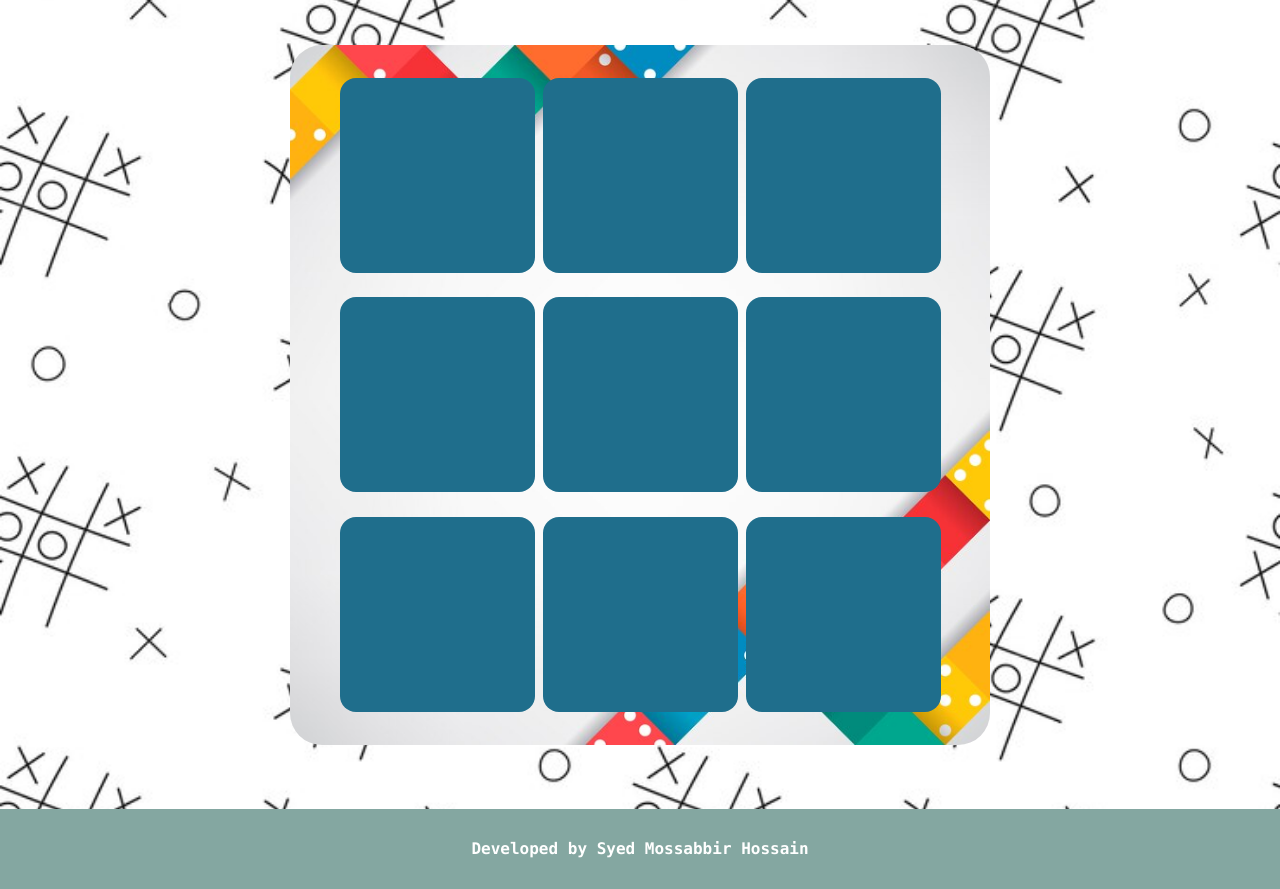
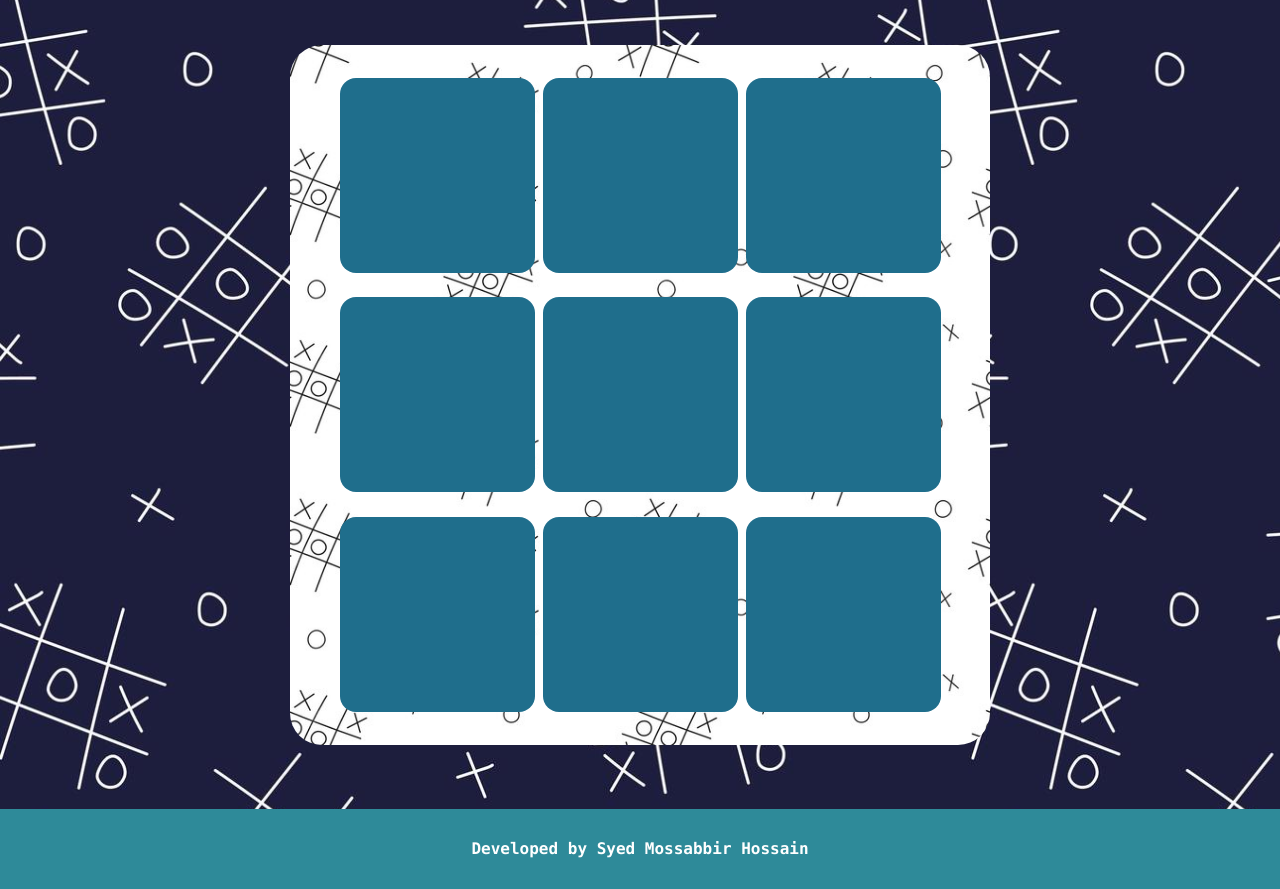
Before and after one commit to mossabbircse20/JavaScript_Project_2, a plain HTML site: page index.html in a window 1280 px wide. Shown: the part 83-972 px from the top of the page. Drawn offline with nearby package versions, Linux system fonts and the light colour scheme; a web font is replaced by a local one.

Commit message:
Bg img change and Game UI color Change

```diff
--- a/index.html
+++ b/index.html
@@ -26,13 +26,13 @@
     </script>
     </style>
 </head>
-<body class="bg-[url(./assets/tic_tac_toe_bg.png)] text-black bg-cover font-sck">
+<body class="bg-[url(./assets/circle_triangle_bg_2.png)] text-black bg-contain font-sck">
     <header>
         <h1 class="flex justify-center items-center font-bold text-center bg-[#0E2954] text-white text-[1.5rem] h-20 md:text-[2rem] xl:text-[2.5rem]"><i class="fa-solid fa-circle-notch fa-rotate-90 text-[1.5rem] md:text-[2rem] xl:text-[2.5rem]"></i>ircle - Tri<i class="fa-solid fa-play fa-rotate-270 text-[1.5rem] md:text-[2rem] xl:text-[2.5rem]"></i>ngle - Game</h1>
     </header>
 
     <main class="flex-col justify-items-center content-center">
-        <div class="game-board bg-[url(./assets/game_board.png)] flex flex-wrap justify-center items-center bg-cover border-none rounded-[2rem] h-[350px] w-[350px]  md:h-[500px] md:w-[500px] xl:h-[700px] xl:w-[700px] mt-[3rem]">
+        <div class="game-board bg-[url(./assets/circle_triangle_bg.png)] flex flex-wrap justify-center items-center bg-cover border-none rounded-[2rem] h-[350px] w-[350px]  md:h-[500px] md:w-[500px] xl:h-[700px] xl:w-[700px] mt-[3rem]">
             <div class="box flex flex-wrap gap-2 justify-center items-center h-[300px] w-[300px] md:h-[450px] md:w-[450px] xl:h-[650px] xl:w-[650px]">
                 <button id="button" class="h-[80px] w-[80px] bg-[#1F6E8C] rounded-[1rem] md:h-[130px] md:w-[130px] xl:h-[195px] xl:w-[195px]"></button>
                 <button id="button" class="h-[80px] w-[80px] bg-[#1F6E8C] rounded-[1rem] md:h-[130px] md:w-[130px] xl:h-[195px] xl:w-[195px]"></button>
@@ -47,7 +47,7 @@
         </div>
     </main>
 
-    <footer class="bg-[#84A7A1] flex-col justify-items-center content-center h-[5rem] text-[1rem] font-mono mt-[4rem] text-white font-bold">
+    <footer class="bg-[#2E8A99] flex-col justify-items-center content-center h-[5rem] text-[1rem] font-mono mt-[4rem] text-white font-bold">
         <h1>Developed by Syed Mossabbir Hossain</h1>
     </footer>
 
```
Also changed, not shown: assets/circle_triangle_bg.png (renamed from assets/tic_tac_toe_bg.png), assets/circle_triangle_bg_2.png (renamed from assets/cirlce_triangle_bg(2).png).
